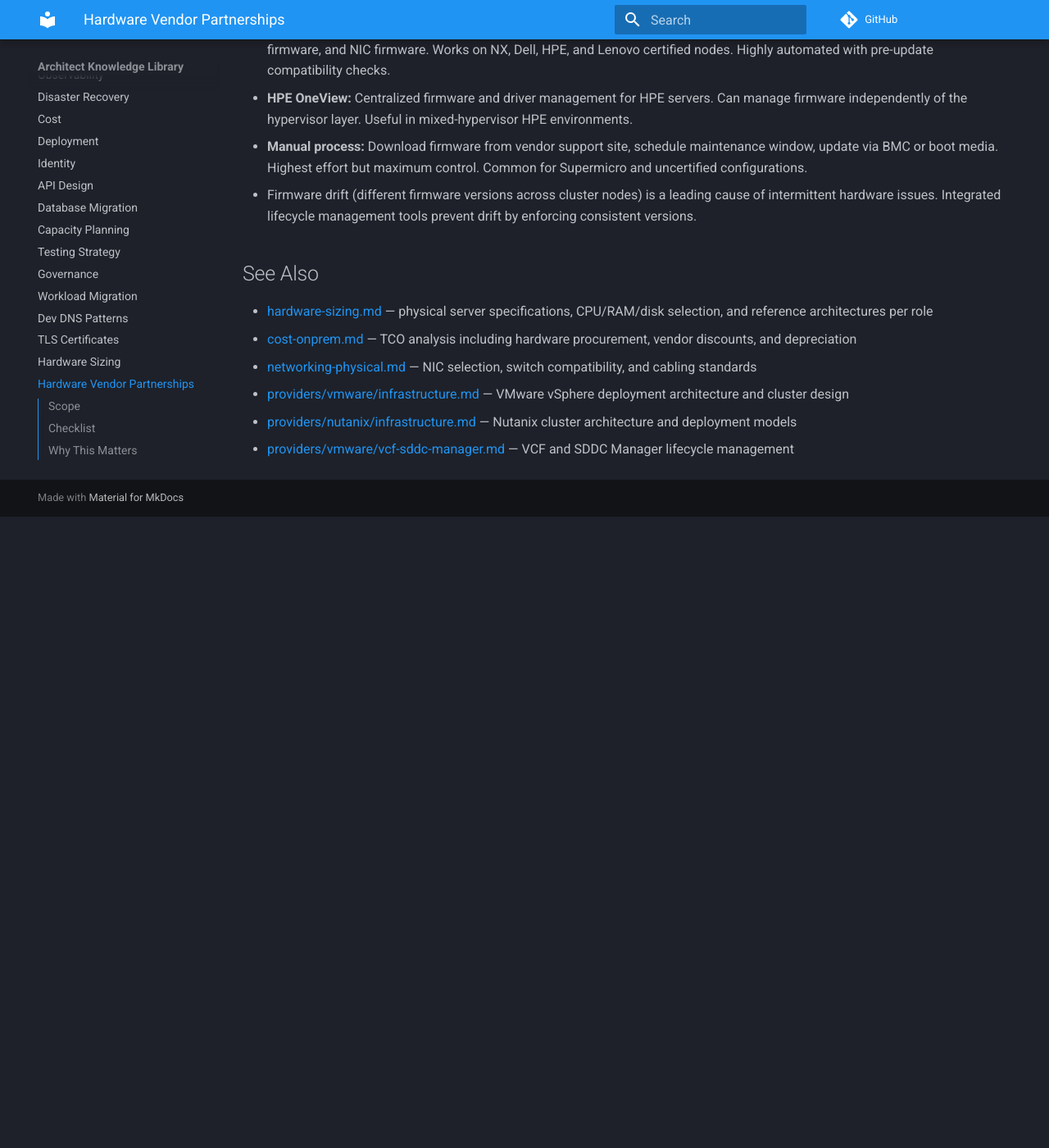
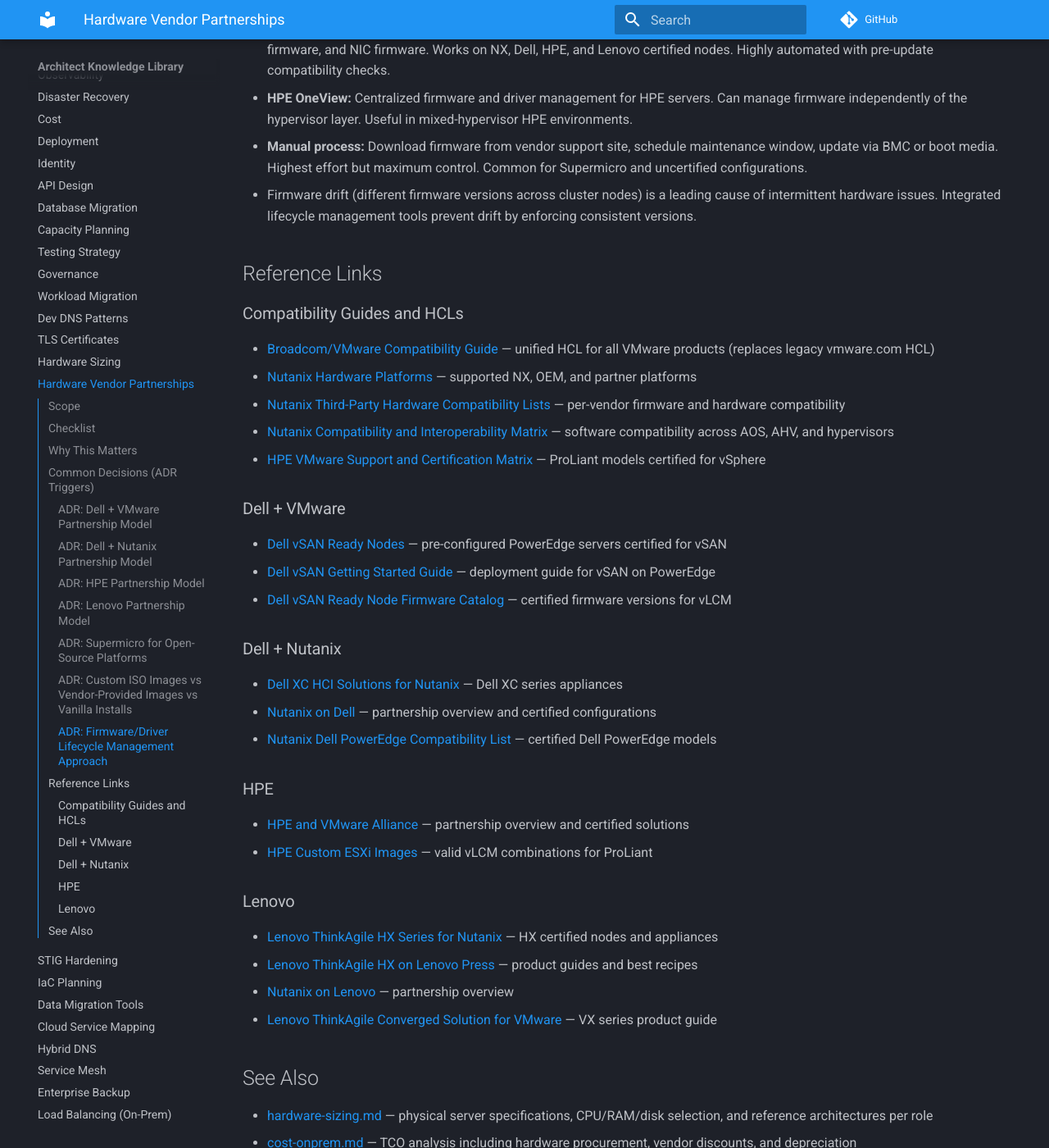
Before and after one commit to ErikEvenson/architect, an MkDocs documentation site: the page built from knowledge/general/hardware-vendor-partnerships.md, in a window 1280 px wide and 1400 px high, scrolled down 4118 px. Shown: the whole window at 82% size. Built offline with MkDocs 1.6.1 and Material for MkDocs 9.7.7, drawn with Linux system fonts in a browser that asks for light colours; comment, search, counter and statistics services are not loaded; before the commit the page ends 4748 px from its top, so only the background shows below that.

Commit message:
Knowledge library: add vendor reference URLs to hardware partnerships
Add Reference Links section with URLs for compatibility guides, HCLs,
and vendor partnership pages: Broadcom/VMware HCL, Nutanix compatibility
matrix, Dell vSAN Ready Nodes, Dell XC/Nutanix, HPE VMware certification,
HPE custom ESXi images, Lenovo ThinkAgile HX/VX.

Co-Authored-By: Claude Opus 4.6 (1M context) <noreply@anthropic.com>

```diff
--- a/knowledge/general/hardware-vendor-partnerships.md
+++ b/knowledge/general/hardware-vendor-partnerships.md
@@ -100,6 +100,40 @@ Platform migration decisions are constrained by these partnerships. A VxRail env
 - **Manual process:** Download firmware from vendor support site, schedule maintenance window, update via BMC or boot media. Highest effort but maximum control. Common for Supermicro and uncertified configurations.
 - Firmware drift (different firmware versions across cluster nodes) is a leading cause of intermittent hardware issues. Integrated lifecycle management tools prevent drift by enforcing consistent versions.
 
+## Reference Links
+
+### Compatibility Guides and HCLs
+
+- [Broadcom/VMware Compatibility Guide](https://compatibilityguide.broadcom.com/) — unified HCL for all VMware products (replaces legacy vmware.com HCL)
+- [Nutanix Hardware Platforms](https://www.nutanix.com/products/hardware-platforms) — supported NX, OEM, and partner platforms
+- [Nutanix Third-Party Hardware Compatibility Lists](https://portal.nutanix.com/page/documents/list?type=compatibilityList) — per-vendor firmware and hardware compatibility
+- [Nutanix Compatibility and Interoperability Matrix](https://portal.nutanix.com/page/documents/compatibility-interoperability-matrix/software) — software compatibility across AOS, AHV, and hypervisors
+- [HPE VMware Support and Certification Matrix](https://www.hpe.com/us/en/collaterals/collateral.a50010842enw.html) — ProLiant models certified for vSphere
+
+### Dell + VMware
+
+- [Dell vSAN Ready Nodes](https://www.dell.com/en-us/shop/ipovw/virtual-san-ready-nodes) — pre-configured PowerEdge servers certified for vSAN
+- [Dell vSAN Getting Started Guide](https://www.dell.com/support/manuals/en-us/vmware-vsan-poweredge/vsan_gsg_pub/) — deployment guide for vSAN on PowerEdge
+- [Dell vSAN Ready Node Firmware Catalog](https://www.dell.com/support/kbdoc/en-us/000183111/firmware-catalog-for-dell-emc-s-vsan-ready-nodes) — certified firmware versions for vLCM
+
+### Dell + Nutanix
+
+- [Dell XC HCI Solutions for Nutanix](https://www.dell.com/en-us/shop/storage-servers-and-networking-for-business/sf/xc-family) — Dell XC series appliances
+- [Nutanix on Dell](https://www.nutanix.com/dell) — partnership overview and certified configurations
+- [Nutanix Dell PowerEdge Compatibility List](https://portal.nutanix.com/page/documents/list?type=compatibilityList&filterKey=Hardware+Generation&filterVal=Dell+PowerEdge) — certified Dell PowerEdge models
+
+### HPE
+
+- [HPE and VMware Alliance](https://www.hpe.com/us/en/alliance.html) — partnership overview and certified solutions
+- [HPE Custom ESXi Images](https://vibsdepot.hpe.com/customimages/Valid-vLCM-Combos.pdf) — valid vLCM combinations for ProLiant
+
+### Lenovo
+
+- [Lenovo ThinkAgile HX Series for Nutanix](https://www.lenovo.com/us/en/servers-storage/sdi/thinkagile-hx-series/) — HX certified nodes and appliances
+- [Lenovo ThinkAgile HX on Lenovo Press](https://lenovopress.lenovo.com/servers/thinkagile/hx-series) — product guides and best recipes
+- [Nutanix on Lenovo](https://www.nutanix.com/lenovo) — partnership overview
+- [Lenovo ThinkAgile Converged Solution for VMware](https://lenovopress.lenovo.com/lp2287-lenovo-thinkagile-converged-solution-for-vmware-v4) — VX series product guide
+
 ## See Also
 
 - [hardware-sizing.md](hardware-sizing.md) — physical server specifications, CPU/RAM/disk selection, and reference architectures per role
```
